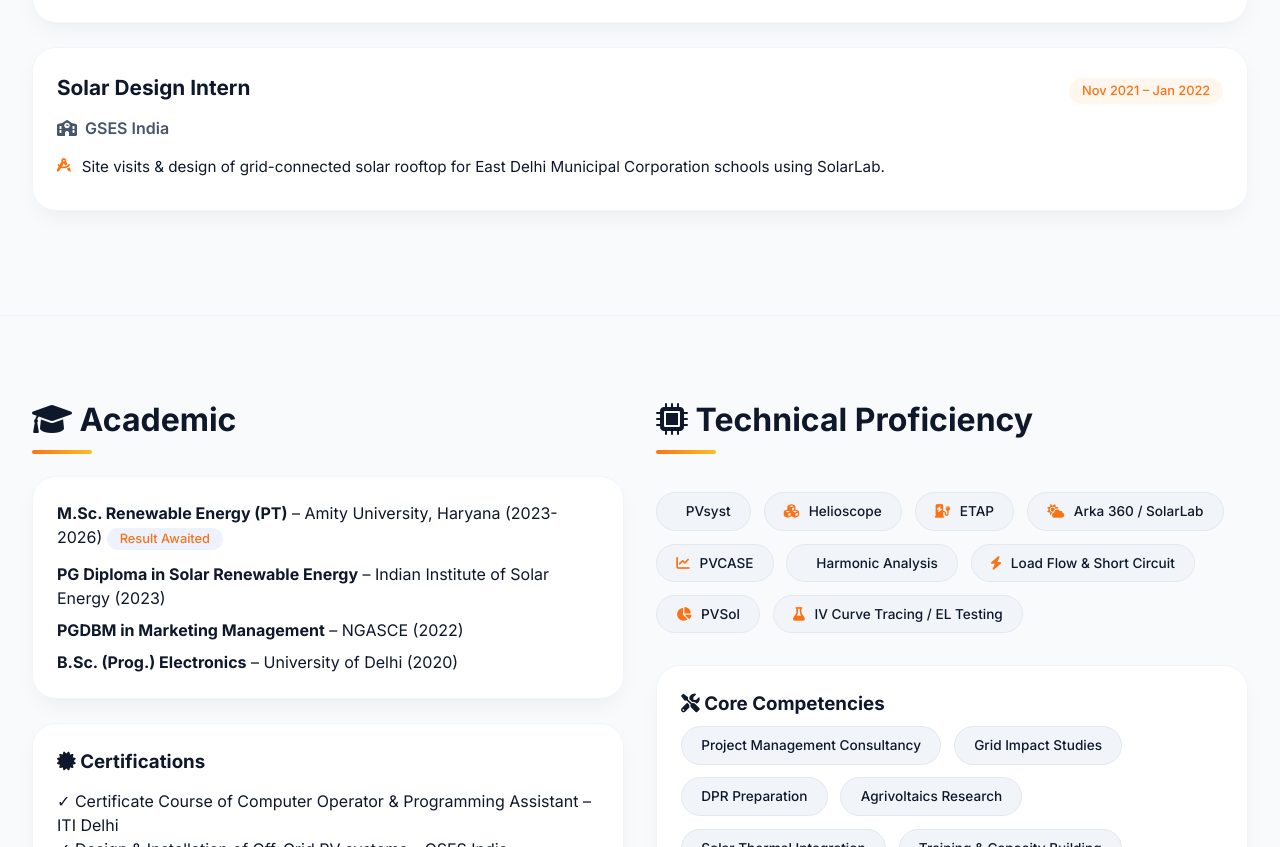
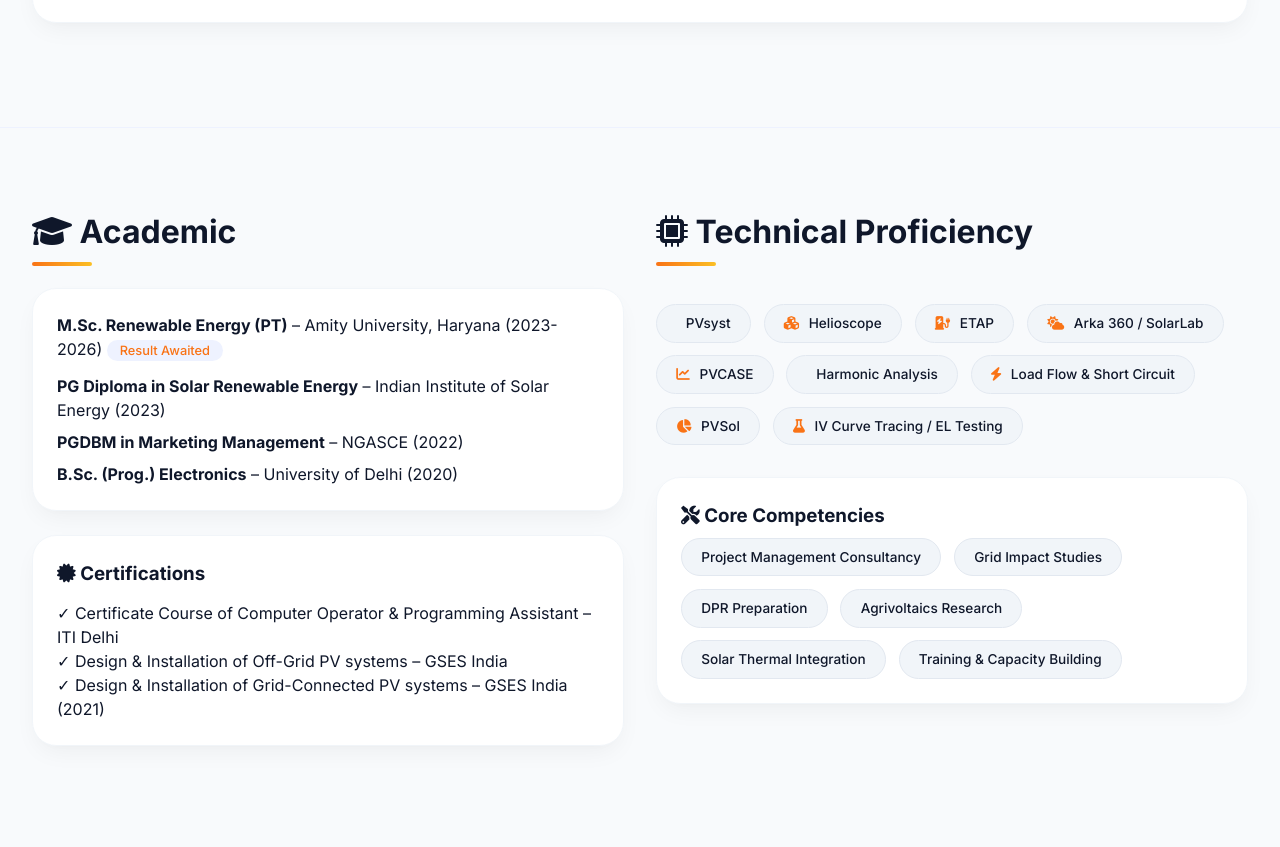
Before and after one commit to Beyondtarun/Portfolios, a plain HTML site: page index.html in a window 1280 px wide. Shown: the part 1456-2303 px from the top of the page. Drawn offline with nearby package versions, Linux system fonts and the light colour scheme.

```diff
--- a/index.html
+++ b/index.html
@@ -569,17 +569,8 @@
             </ul>
         </div>
 
-        <!-- Internship -->
-        <div class="exp-card" data-aos="fade-up">
-            <div class="exp-header">
-                <div class="exp-title">Solar Design Intern</div>
-                <div class="exp-date">Nov 2021 – Jan 2022</div>
-            </div>
-            <div class="exp-company"><i class="fas fa-school"></i> GSES India</div>
-            <ul class="exp-desc">
-                <li><i class="fas fa-drafting-compass"></i> Site visits & design of grid-connected solar rooftop for East Delhi Municipal Corporation schools using SolarLab.</li>
-            </ul>
-        </div>
+
+
     </div>
 </section>
 
```
